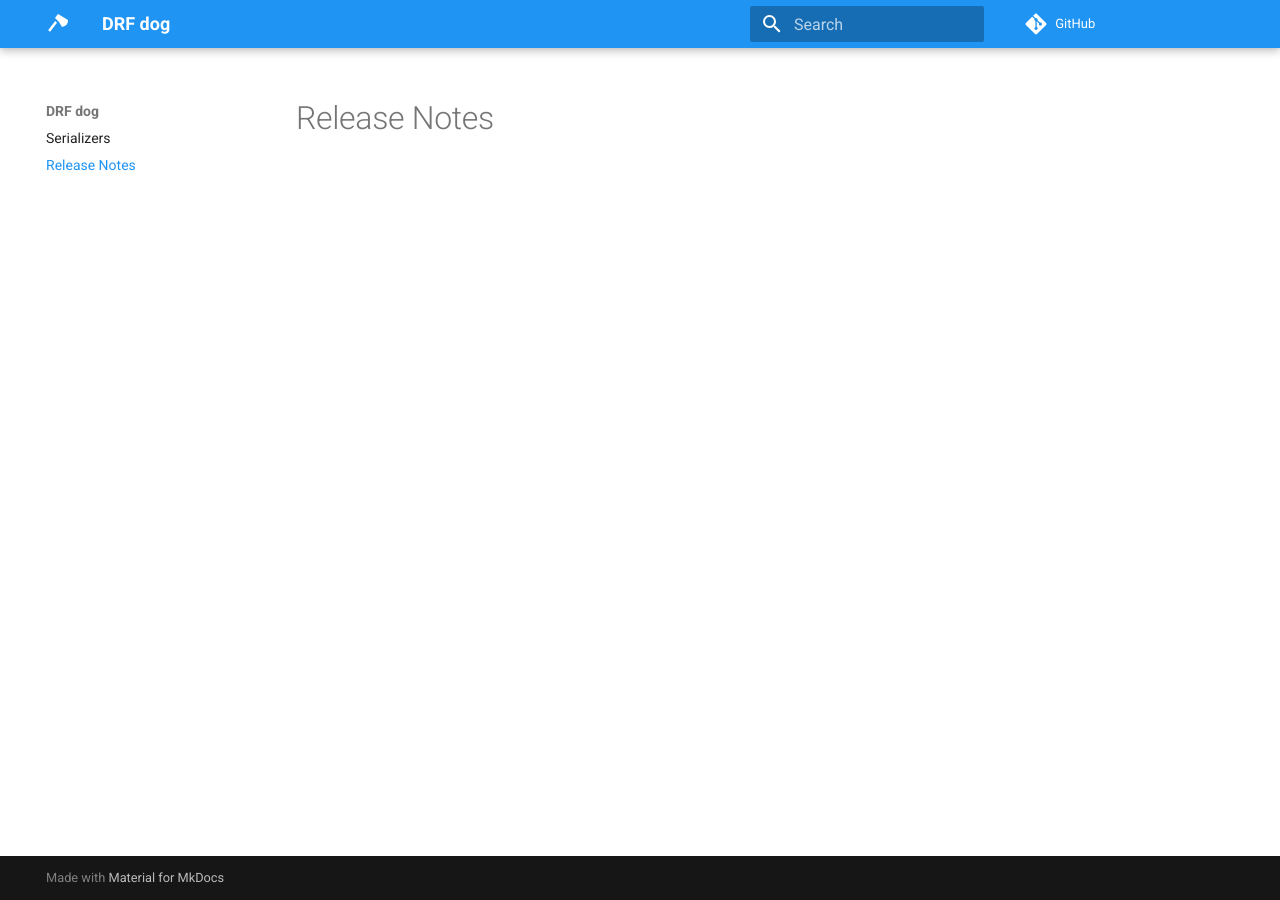
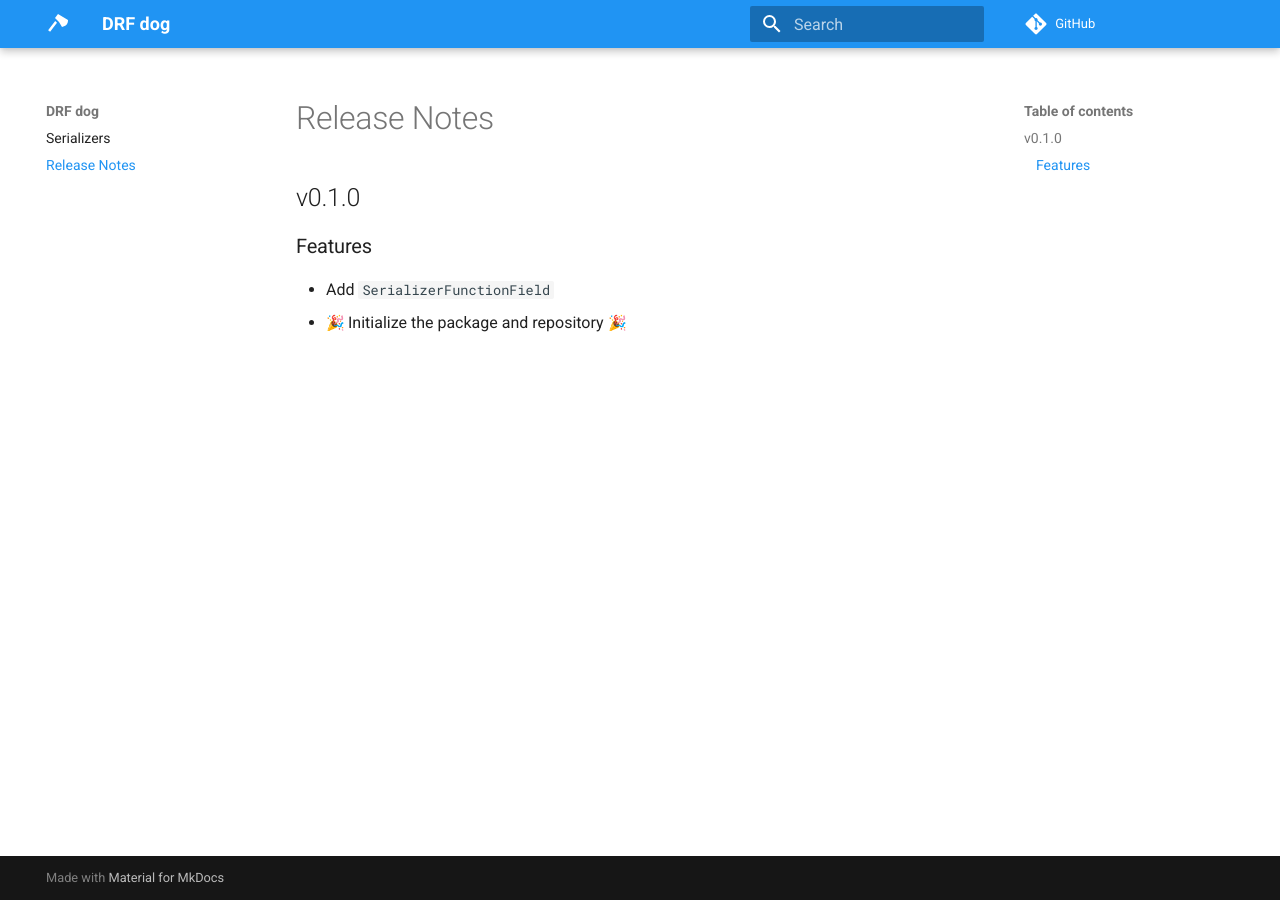
Before and after one commit to coaxsoft/drf_dog, an MkDocs documentation site: the page built from docs/release_notes.md, in a window 1280 px wide. Built offline with MkDocs 1.6.1 and Material for MkDocs 9.7.7, drawn with Linux system fonts in a browser that asks for light colours; emoji names are drawn with the system emoji font; comment, search, counter and statistics services are not loaded.

Commit message:
Add release notes

```diff
--- a/docs/release_notes.md
+++ b/docs/release_notes.md
@@ -1 +1,8 @@
 # Release Notes
+
+## v0.1.0
+
+### Features
+
+* Add `SerializerFunctionField`
+* :tada: Initialize the package and repository :tada:
```
Also changed, not shown: docs/about.md (deleted).
